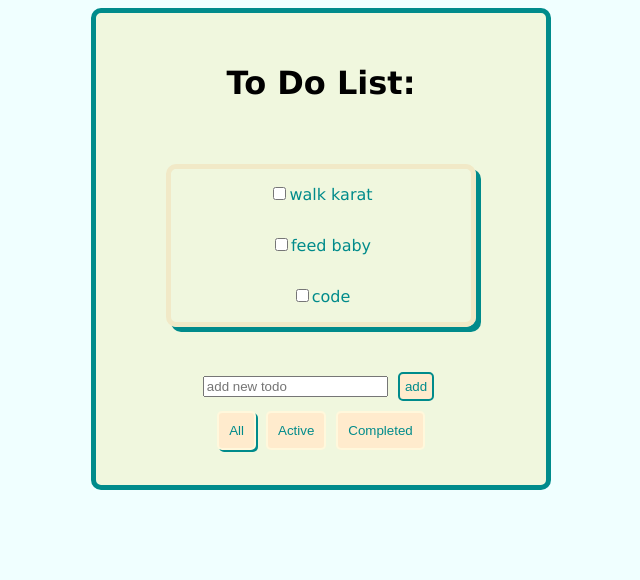
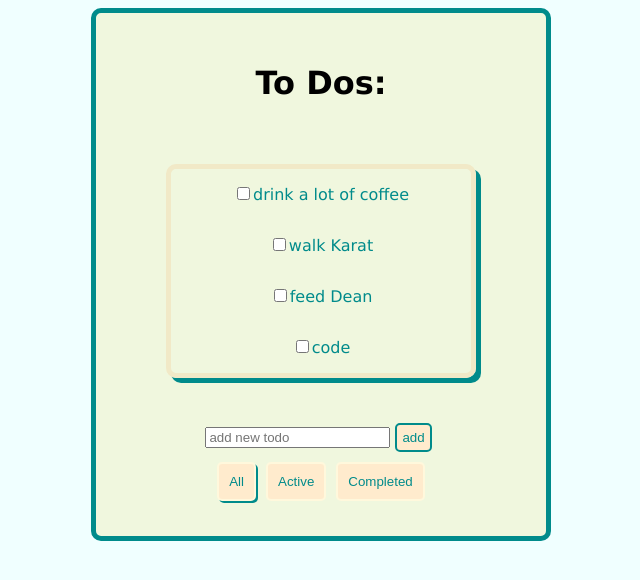
Before and after one commit to ocjarman/react-homework, a React (Create React App) app: page / in a window 1280 px wide. Shown: the top 580 px of the page, without its empty margins (319-959 px from the left). Built offline with nearby package versions, Linux system fonts and the light colour scheme.

Commit message:
seeking help on error but code working

```diff
--- a/src/App.js
+++ b/src/App.js
@@ -1,14 +1,14 @@
 import React, { useState } from "react";
-import SingleToDo from "./SingleToDo";
-import Filter from "./Filter";
+import { SingleToDo } from "./components/SingleToDo";
+import { Filter } from "./components/Filter";
 import "./App.css";
 
-const dummyItems = ["walk karat", "feed baby", "code"];
+const dummyItems = ["drink a lot of coffee", "walk Karat", "feed Dean", "code"];
 
 //this is the parent/main component where states live
 function App() {
-  const [toDos] = useState(dummyItems);
-  const [selectedFilter, setFilter] = useState("all"); // //'all' is the default value for selected filter
+  const [toDoItems] = useState(dummyItems);
+  const [filter, setFilter] = useState("all"); // //'all' is the default value for selected filter
 
   // state is handled in the component and can update it inside component.
   // when you change the state inside your app, itll re-render that section of the app
@@ -16,22 +16,19 @@ function App() {
 
   return (
     <div className="App">
-      <h1>To Do List:</h1>
+      <h1>To Dos:</h1>
       <div className="container">
         <div id="list">
-          {toDos.map((toDoName) => (
-            <SingleToDo
-              key={toDoName}
-              toDoName={toDoName}
-              selectedFilter={selectedFilter}
-            />
-          ))}
+          {toDoItems.map((item) => {
+            return <SingleToDo key={item} toDoName={item} filter={filter} />;
+          })}
         </div>
       </div>
-      <input type="text" placeholder="add new todo"></input>{" "}
-      <input id="submitBtn" type="submit" value="add"></input>
+      {/*---------------form just for show --------*/}
+      <input type="text" placeholder="add new todo" />
+      <input id="submitBtn" type="submit" value="add" />
       <br></br>
-      <Filter selectedFilter={selectedFilter} setFilter={setFilter} />
+      <Filter filter={filter} setFilter={setFilter} />
     </div>
   );
 }
--- a/src/Filter.jsx
+++ /dev/null
@@ -1,21 +0,0 @@
-import React from "react";
-
-//the filter component has buttons that change the state 'selectedFilter' of the main component in App.js.
-const Filter = ({selectedFilter, setFilter}) => {
-
-    //to make obvious which is selected
-    const currentFilter = {boxShadow: '2px 2px'}
-
-
-    //setFilter function in line 13 of App.js can be used here to change the 'filter' state
-    //when a button is pressed, its value is set as the 'selectedFilter' through the setFilter func inherited by the main componet in app
-    return (
-    <div>
-    <button style={selectedFilter==='all' ? currentFilter : null } value="all" onClick={(event) => setFilter(event.target.value)}>All</button>
-    <button style={selectedFilter==='active' ? currentFilter : null }value="active" onClick={(event) => setFilter(event.target.value)}>Active</button>
-    <button style={selectedFilter==='completed' ? currentFilter : null }value="completed" onClick={(event) => setFilter(event.target.value)}>Completed</button>
-    </div>
-    )
-}
-
-export default Filter;
--- /dev/null
+++ b/src/components/Filter.jsx
@@ -0,0 +1,18 @@
+import React from "react";
+
+//the filter component has buttons that change the state 'filter' of the main component in App.js.
+export const Filter = ({filter, setFilter}) => {
+
+    //to make obvious which is selected
+    const currentFilter = {boxShadow: '2px 2px'}
+
+    //setFilter function in line 13 of App.js can be used here to change the 'filter' state
+    //when a button is pressed, its value is set as the 'filter' through the setFilter func inherited by the main componet in app
+    return (
+    <div>
+    <button style={filter==='all' ? currentFilter : null } value="all" onClick={(event) => setFilter(event.target.value)}>All</button>
+    <button style={filter==='active' ? currentFilter : null }value="active" onClick={(event) => setFilter(event.target.value)}>Active</button>
+    <button style={filter==='completed' ? currentFilter : null }value="completed" onClick={(event) => setFilter(event.target.value)}>Completed</button>
+    </div>
+    )
+}
--- a/src/SingleToDo.jsx
+++ b/src/components/SingleToDo.jsx
@@ -1,45 +1,51 @@
 import React, { useState } from "react";
-//completed task strike
+
+//completed task strike style
+
 const crossOut = {textDecoration: 'line-through'}
 
 
-const SingleToDo = ({ toDoName, selectedFilter }) => {
+export const SingleToDo = ({ toDoName, filter }) => {
 
-    //second arg is a func that alters useState
-    //value prop = will be unchecked(false) by default, but set to true when checked
-    const [completed, setCompleted] = useState(false); // -> [thing, setThing]
+//second arg is a func that alters useState
+//value prop = will be unchecked(false) by default, but set to true when checked
 
-    //toggling the value of completed thru useState
+const [completed, setCompleted] = useState(false); // -> [thing, setThing]
+
+//--------------------toggling the value of 'completed' thru useState--------------
+
     const toggleCompleted = () => {
         setCompleted(!completed);
       };
 
+//--------------------SHOWING ITEMS BASED ON FILTER SELECTED//--------------------
+
       //if 'active' button is selected, completed items will not show, incomplete ones WILL
-      if (selectedFilter === 'active') {
+      if (filter === 'active') {
           return completed ? null : (
             <div>
                <input
                type="checkbox"
                onClick={toggleCompleted}
                value={completed}
-               selectedFilter={selectedFilter} >
+               filter={filter} >
                </input>
             <p style={completed ? crossOut : null}>{toDoName}</p>
             </div>
           );
 
     //if 'completed' button is selected, completed items WILL render, incomplete ones will return empty string
-      } else if (selectedFilter === 'completed') {
+      } else if (filter === 'completed') {
         return completed ? (
             <div>
                <input
                type="checkbox"
                onClick={toggleCompleted}
                value={completed}
-               selectedFilter={selectedFilter}
+               filter={filter}
                checked>
                </input>
-            <p style={completed ? crossOut : null}>{toDoName}</p>
+            {completed && <p style={crossOut}>{toDoName}</p>}
             </div>
           ) : null;
       } else {
@@ -50,10 +56,10 @@ const SingleToDo = ({ toDoName, selectedFilter }) => {
                type="checkbox"
                onClick={toggleCompleted}
                value={completed}
-               selectedFilter={selectedFilter}
+               filter={filter}
                checked>
                </input>
-            <p style={completed ? crossOut : null}>{toDoName}</p>
+            {completed && <p style={crossOut}>{toDoName}</p>}
             </div>
           ) : (
             <div>
@@ -61,17 +67,10 @@ const SingleToDo = ({ toDoName, selectedFilter }) => {
                type="checkbox"
                onClick={toggleCompleted}
                value={completed}
-               selectedFilter={selectedFilter} >
+               filter={filter} >
                </input>
             <p style={completed ? crossOut : null}>{toDoName}</p>
             </div>
           )
       }
-
-
 };
-
-
-
-
-export default SingleToDo;
```
